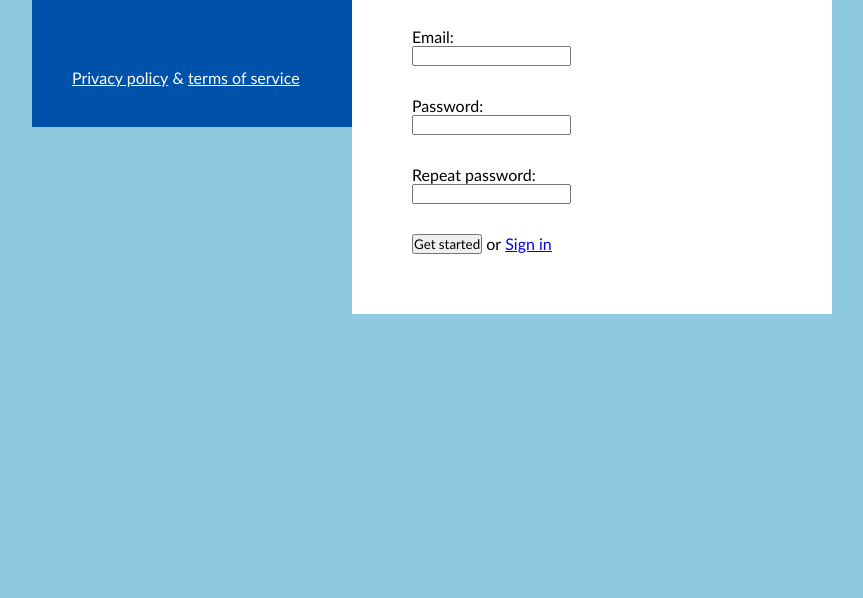
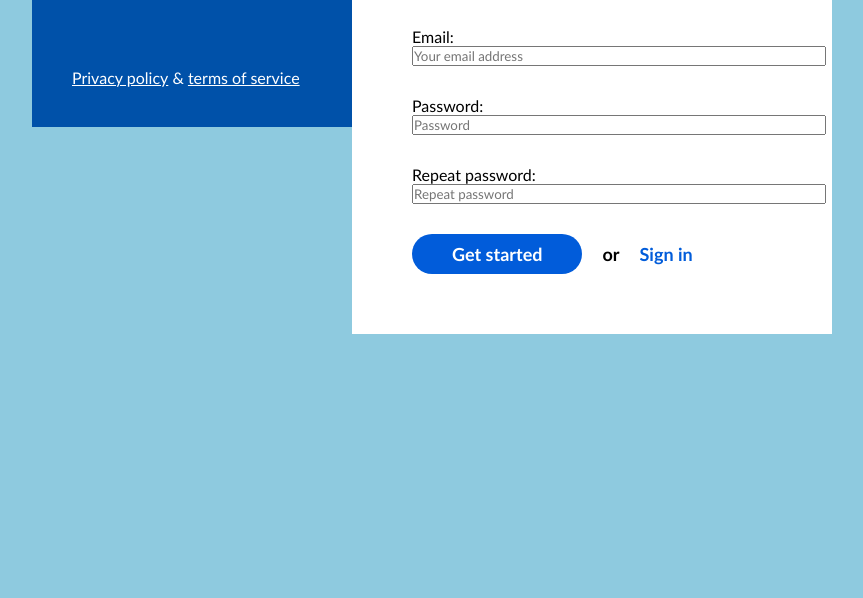
Before and after one commit to dgdeivis/3--sign-up, a plain HTML site: page index.html in a window 1280 px wide. Shown: the part 202-800 px from the top of the page, without its empty margins (208-1071 px from the left). Drawn offline with Linux system fonts and the light colour scheme.

Commit message:
Form style #4

```diff
--- a/css/main.css
+++ b/css/main.css
@@ -76,9 +76,55 @@ body {
 .form > form-row > label {
  display: inline-block;
  width: 100%;
+ font-size: 14px;
+ line-height: 20px;
+ color: #777;
+ text-transform: uppercase;
+
 }
 
 .form > form-row > input {
  display: inline-block;
  width: 100%;
+ line-height: 35px;
+ font-size: 18px;
+ border: none;
+ border-bottom: 2px solid #ccc;
 }
+
+.form > .form-row > button {
+ border: none;
+ background-color: #015cda;
+ color: #fff;
+ float: left;
+ padding: 10px;
+ font-size: 18px;
+ line-height: 20px;
+ font-weight: bold;
+ border-radius: 20px;
+ padding-left: 40px;
+ padding-right: 40px;
+}
+
+.form > .form-row > span {
+float: left;
+padding: 10px;
+font-size: 18px;
+line-height: 20px;
+font-weight: bold;
+margin-left: 10px;
+}
+
+.form > .form-row > a {
+float: left;
+padding: 10px;
+font-size: 18px;
+line-height: 20px;
+font-weight: bold;
+color: #015cda;
+text-decoration: none;
+}
+
+.form > .form.row > a:hover {
+text-decoration: underline;
+}
--- a/index.html
+++ b/index.html
@@ -22,23 +22,23 @@
         <div class="right-column">
             <form class="form">
                 <div class="form-row">
-                    <label for="fname">First name:</label><br>
-                    <input type="text" id="fname" name="fname" ><br>
+                    <label for="Username">Username:</label>
+                    <input id="Username" type="username" size="53"  placeholder="Your username" required>
                 </div>
                     <div class="form-row">
-                        <label for="fname">Email:</label><br>
-                        <input type="text" id="fname" name="fname"><br>
+                        <label for="Email">Email:</label>
+                        <input id="Email" type="email" size="53" placeholder="Your email address" required>
                 </div>
                     <div class="form-row">
-                        <label for="fname">Password:</label><br>
-                        <input type="text" id="fname" name="fname"><br>
+                        <label for="Password">Password:</label>
+                        <input id="Password" type="password" size="53" placeholder="Password" required>
                  </div>
                     <div class="form-row">
-                        <label for="fname">Repeat password:</label><br>
-                        <input type="text" id="fname" name="fname"><br>
+                        <label for="Repeat password">Repeat password:</label>
+                        <input id="Repeat password" type="password" size="53" placeholder="Repeat password" required>
                  </div>
                     <div class="form-row">
-                    <button type="submit">Get started</button>
+                    <button type="Submit">Get started</button>
                     <span>or</span>
                     <a href="#">Sign in</a>
                  </div>
```
